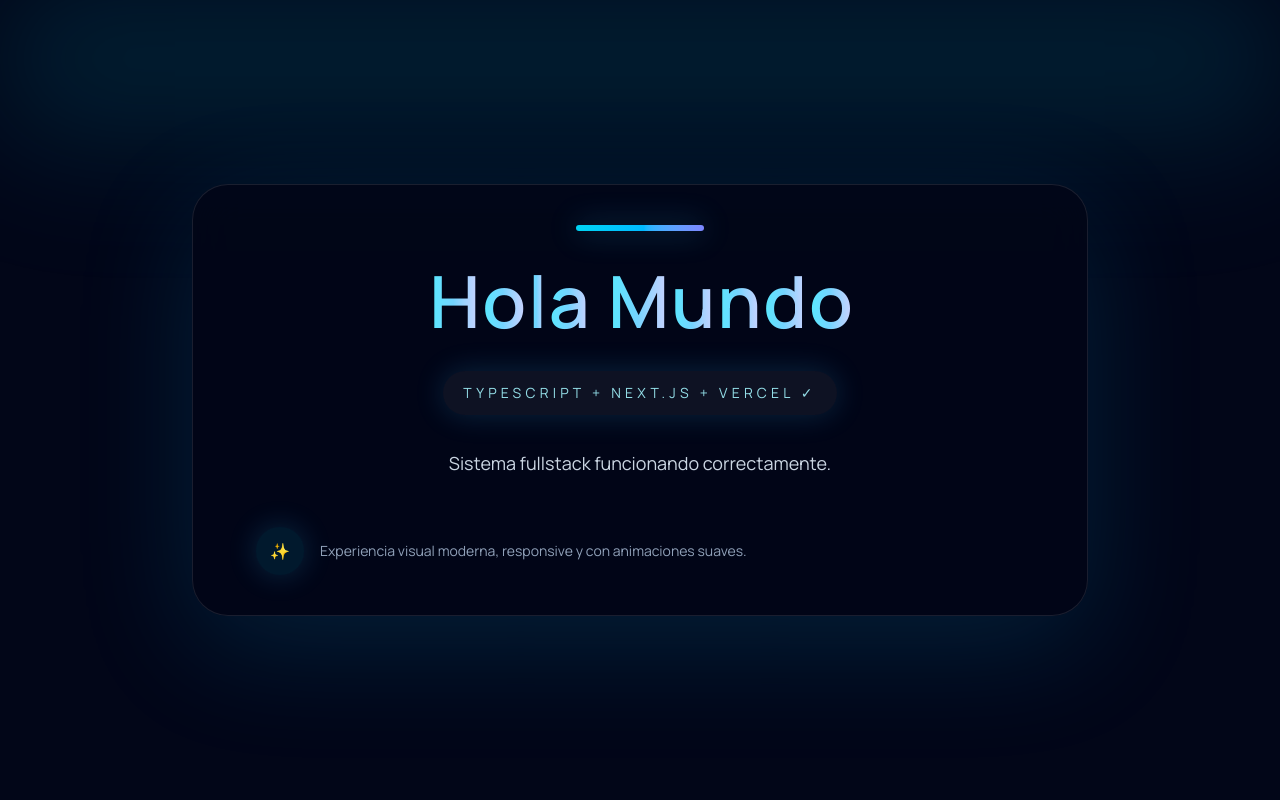
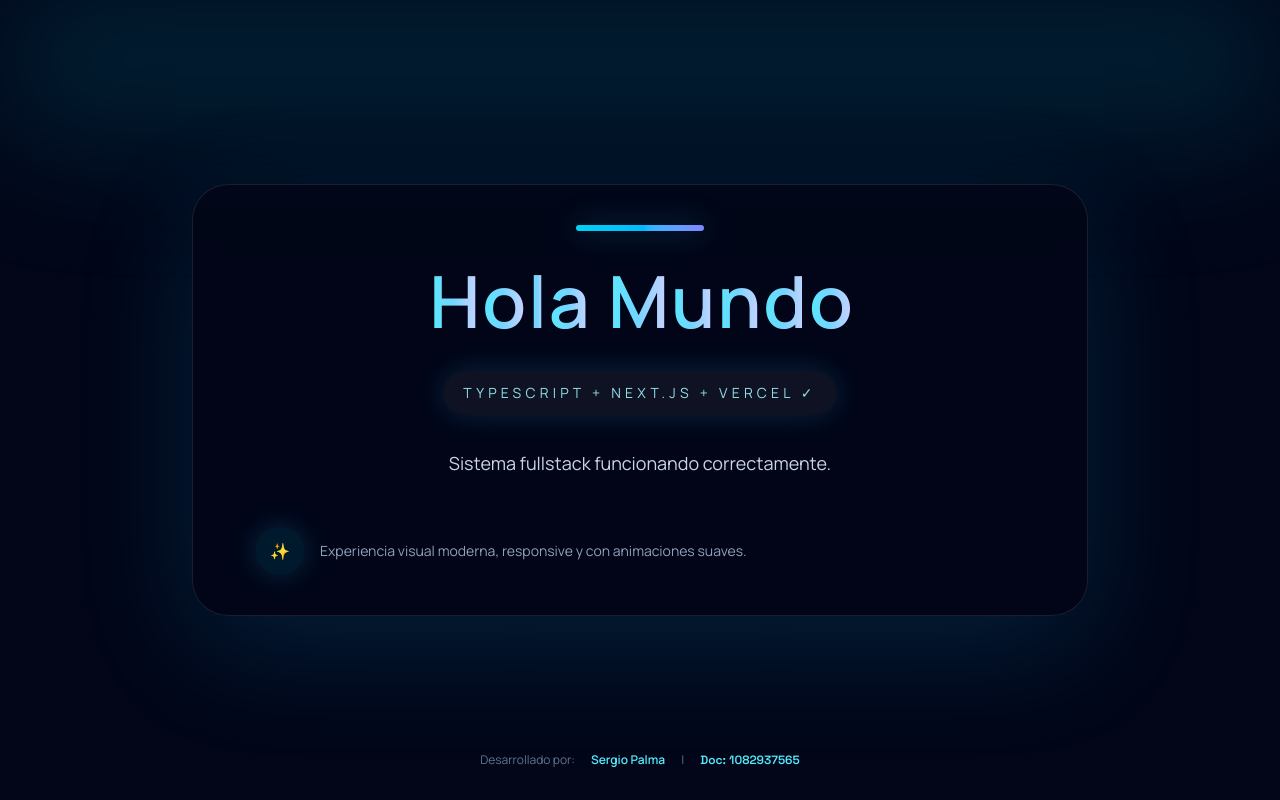
Before and after one commit to Sergiopalmas1/Proyecto_1082937565, a Next.js app: page / in a window 1280 px wide. Built offline with nearby package versions, Linux system fonts and the light colour scheme.

Commit message:
feat: agregar información del autor (Sergio Palma, Doc: 1082937565) en metadata y UI

```diff
--- a/app/layout.tsx
+++ b/app/layout.tsx
@@ -2,8 +2,9 @@ import type { Metadata } from "next";
 import "./globals.css";
 
 export const metadata: Metadata = {
-  title: "Home | Mi App",
-  description: "Página principal del sistema",
+  title: "Home | Mi App — Sergio Palma",
+  description: "Página principal del sistema | Creado por Sergio Palma (Doc: 1082937565)",
+  authors: [{ name: "Sergio Palma", url: "https://vercel.com" }],
 };
 
 export default function RootLayout({
--- a/components/HolaMundo.tsx
+++ b/components/HolaMundo.tsx
@@ -48,6 +48,19 @@ export default function HolaMundo({ title, subtitle, description }: HolaMundoPro
           </div>
         </motion.div>
       </div>
+      <motion.footer
+        initial={{ opacity: 0, y: 20 }}
+        animate={{ opacity: 1, y: 0 }}
+        transition={{ duration: 0.65, delay: 1.2, ease: "easeOut" }}
+        className="absolute bottom-8 flex flex-col items-center gap-2 text-xs"
+      >
+        <div className="flex items-center justify-center gap-4">
+          <span className="text-slate-500">Desarrollado por:</span>
+          <span className="font-semibold text-cyan-300">Sergio Palma</span>
+          <span className="text-slate-500">|</span>
+          <span className="font-mono text-cyan-300">Doc: 1082937565</span>
+        </div>
+      </motion.footer>
     </section>
   );
 }
--- a/data/config.json
+++ b/data/config.json
@@ -2,5 +2,9 @@
   "appName": "Mi App TypeScript",
   "version": "1.0.0",
   "locale": "es-CO",
-  "theme": "dark"
+  "theme": "dark",
+  "author": {
+    "name": "Sergio Palma",
+    "document": "1082937565"
+  }
 }
--- a/data/home.json
+++ b/data/home.json
@@ -6,7 +6,8 @@
     "animationStyle": "typewriter"
   },
   "meta": {
-    "pageTitle": "Home | Mi App",
-    "description": "Página principal del sistema"
+    "pageTitle": "Home | Mi App — Sergio Palma",
+    "description": "Página principal del sistema",
+    "author": "Sergio Palma (Doc: 1082937565)"
   }
 }
--- a/lib/types.ts
+++ b/lib/types.ts
@@ -10,6 +10,7 @@ export interface HomeData {
   meta: {
     pageTitle: string;
     description: string;
+    author?: string;
   };
 }
 
@@ -18,4 +19,8 @@ export interface AppConfig {
   version: string;
   locale: string;
   theme: 'light' | 'dark';
+  author?: {
+    name: string;
+    document: string;
+  };
 }
--- a/lib/validators.ts
+++ b/lib/validators.ts
@@ -11,6 +11,7 @@ export const HomeDataSchema = z.object({
   meta: z.object({
     pageTitle: z.string().min(1, 'Page title is required'),
     description: z.string().min(1, 'Meta description is required'),
+    author: z.string().optional(),
   }),
 });
 
@@ -20,6 +21,10 @@ export const AppConfigSchema = z.object({
   version: z.string().regex(/^\d+\.\d+\.\d+$/, 'Version must be semantic'),
   locale: z.string().min(2, 'Locale is required'),
   theme: z.enum(['light', 'dark']),
+  author: z.object({
+    name: z.string().min(1, 'Author name is required'),
+    document: z.string().min(1, 'Document number is required'),
+  }).optional(),
 });
 
 // Tipos inferidos de Zod (opcional pero recomendado)
```
